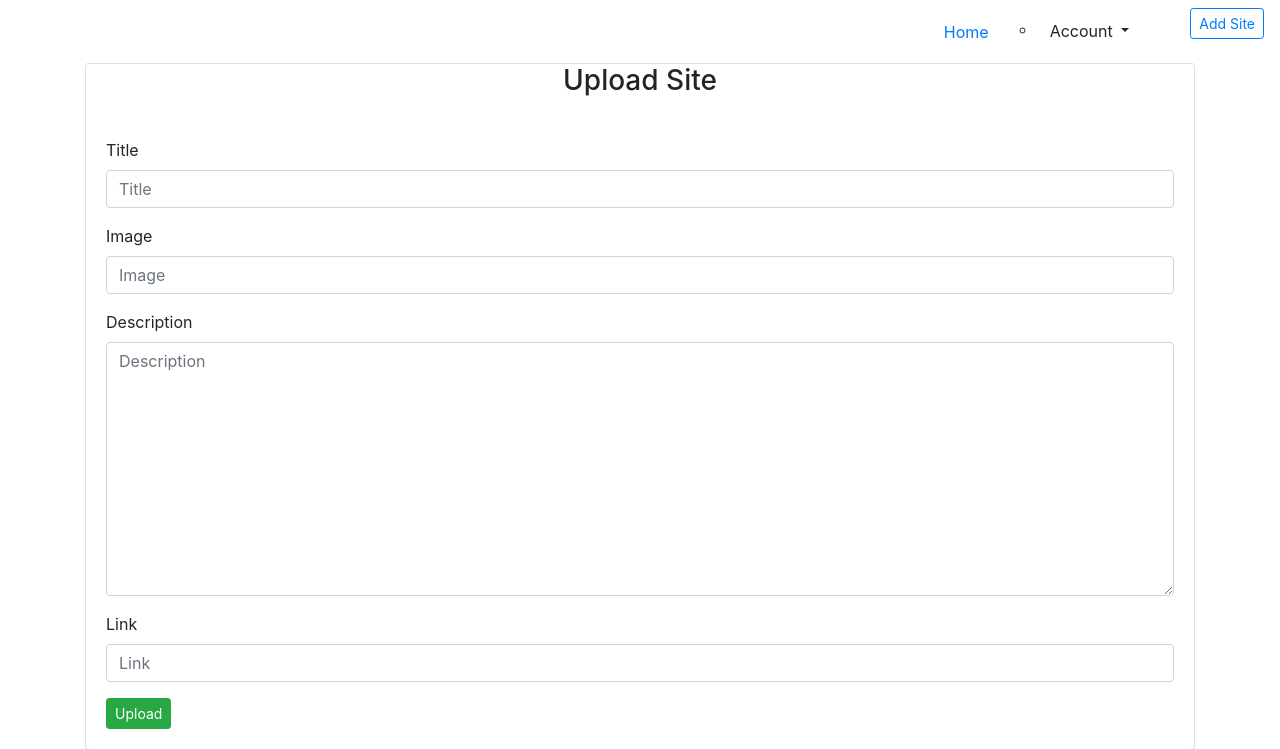
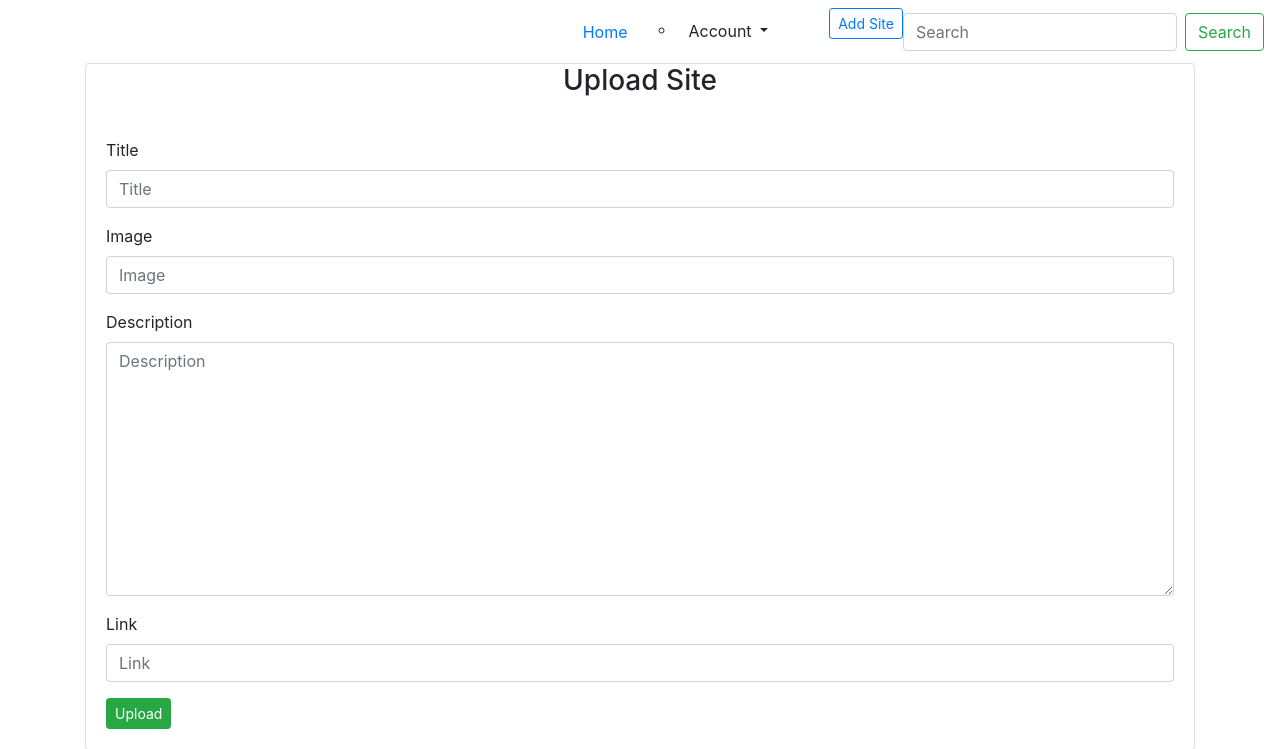
Before and after one commit to Joannsaj/projects, a Django app: page /project/ in a window 1280 px wide. Shown: the top 749 px of the page. Run offline with Django 3.2, Linux system fonts and the light colour scheme; the visitor is signed in with stand-in values (Sample User, id 1); some libraries are stand-ins or nearby versions.

Commit message:
added search form

```diff
--- a/projects/models.py
+++ b/projects/models.py
@@ -45,3 +45,7 @@ class Project(models.Model):
     def projects(cls):
         projects = cls.objects.all()
         return projects
+
+    @classmethod
+    def search_project(cls,search_term ):
+        return cls.objects.filter(title__icontains=search_term).all()
--- a/projects/templates/django_registration/registration_form.html
+++ b/projects/templates/django_registration/registration_form.html
@@ -24,7 +24,7 @@
                         </div>
 
                     </form>
-
+                    <p>Already have an account. <a href="/accounts/login">Log In</a></p>
                 </div>
 
             </div>
--- a/projects/templates/navbar.html
+++ b/projects/templates/navbar.html
@@ -44,10 +44,9 @@
         <a href="{% url 'projectForm' %}" class="btn btn-sm btn-outline-primary ml-4 mb-3">
             Add Site
         </a>
-        <!-- <form class="form-inline my-2 my-lg-0" id="search-form" action="" role="search">
-            <input class="form-control mr-sm-2" type="search" placeholder="Search" aria-label="Search"
-                name="search_project" />
+        <form class="form-inline my-2 my-lg-0" id="search-form" action="{% url 'search' %}" role="search">
+            <input class="form-control mr-sm-2" type="search" placeholder="Search" aria-label="Search" name="project" />
             <button class="btn btn-outline-success my-2 my-sm-0" type="submit">Search</button>
-        </form> -->
+        </form>
     </div>
 </nav>
--- a/projects/templates/registration/login.html
+++ b/projects/templates/registration/login.html
@@ -12,7 +12,7 @@
             <div class="panel panel-default">
 
                 <div class="panel-heading">
-                    <h3 class="text-center">Sign In</h3>
+                    <h3 class="text-center">Login In</h3>
                 </div>
                 <div class="panel-body">
 
@@ -27,6 +27,7 @@
                         <input type="hidden" name="next" value="{{next}}">
 
                     </form>
+                    <p>Don't have an account? <a href="/accounts/register">Sign In</a></p>
 
                 </div>
 
--- a/projects/urls.py
+++ b/projects/urls.py
@@ -4,4 +4,5 @@ from . import views
 urlpatterns = [
     path('',views.index, name = 'index'),
     path('project/',views.project, name='projectForm'),
+    path('search/', views.search_results, name='search'),
 ]
--- a/projects/views.py
+++ b/projects/views.py
@@ -1,11 +1,13 @@
 from django.shortcuts import render
 from .models import Project
 from .forms import ProjectForm
+from django.contrib.auth.decorators import login_required
 # Create your views here.
 def index(request):
     projects = Project.projects()
     return render(request,'index.html',{"projects":projects})
 
+@login_required(login_url='/accounts/login/')
 def project(request):
     if request.method == 'POST':
         form = ProjectForm(request.POST,request.FILES)
@@ -17,3 +19,13 @@ def project(request):
     else:
         form = ProjectForm()
     return render(request,'project.html',{"form":form})
+
+def search_results(request):
+    if 'project' in request.GET and request.GET["project"]:
+        search_term = request.GET.get("project")
+        projects = Project.search_project(search_term)
+        message = f"{search_term}"
+        return render(request, 'search.html',{"message":message,"projects": projects})
+    else:
+        message = "You haven't searched for any term"
+        return render(request, 'search.html',{"message":message})
```
